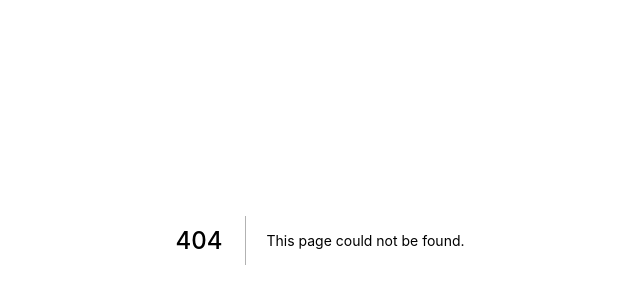
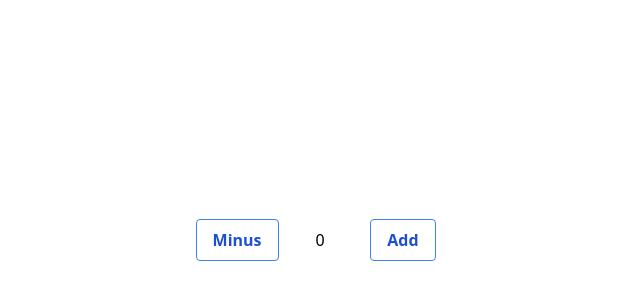
Before and after one commit to ryanzheng1998/react-testing-ground, a Next.js app: page /counter in a window 1280 px wide. Before the commit this address had no page. Shown: the part 160-460 px from the top of the page, without its empty margins (320-960 px from the left). Built offline with nearby package versions, Linux system fonts and the light colour scheme.

Commit message:
Add: counter page

```diff
--- /dev/null
+++ b/src/pages/counter.tsx
@@ -0,0 +1,18 @@
+import React from 'react'
+
+const styledButton = "bg-transparent hover:bg-blue-500 text-blue-700 font-semibold hover:text-white py-2 px-4 border border-blue-500 hover:border-transparent rounded"
+
+// Todo: setup prettier
+export default function Counter() {
+    const [number, setNumber] = React.useState(0)
+
+    return (
+        <div className='h-screen grid place-items-center'>
+            <div className='grid grid-cols-3 place-items-center'>
+                <button className={styledButton} onClick={() => setNumber(x => x -1)}>Minus</button>
+                <p className='text-center'>{number}</p>
+                <button className={styledButton} onClick={() => setNumber(x => x + 1)}>Add</button>
+            </div>
+        </div>
+    )
+}
```
